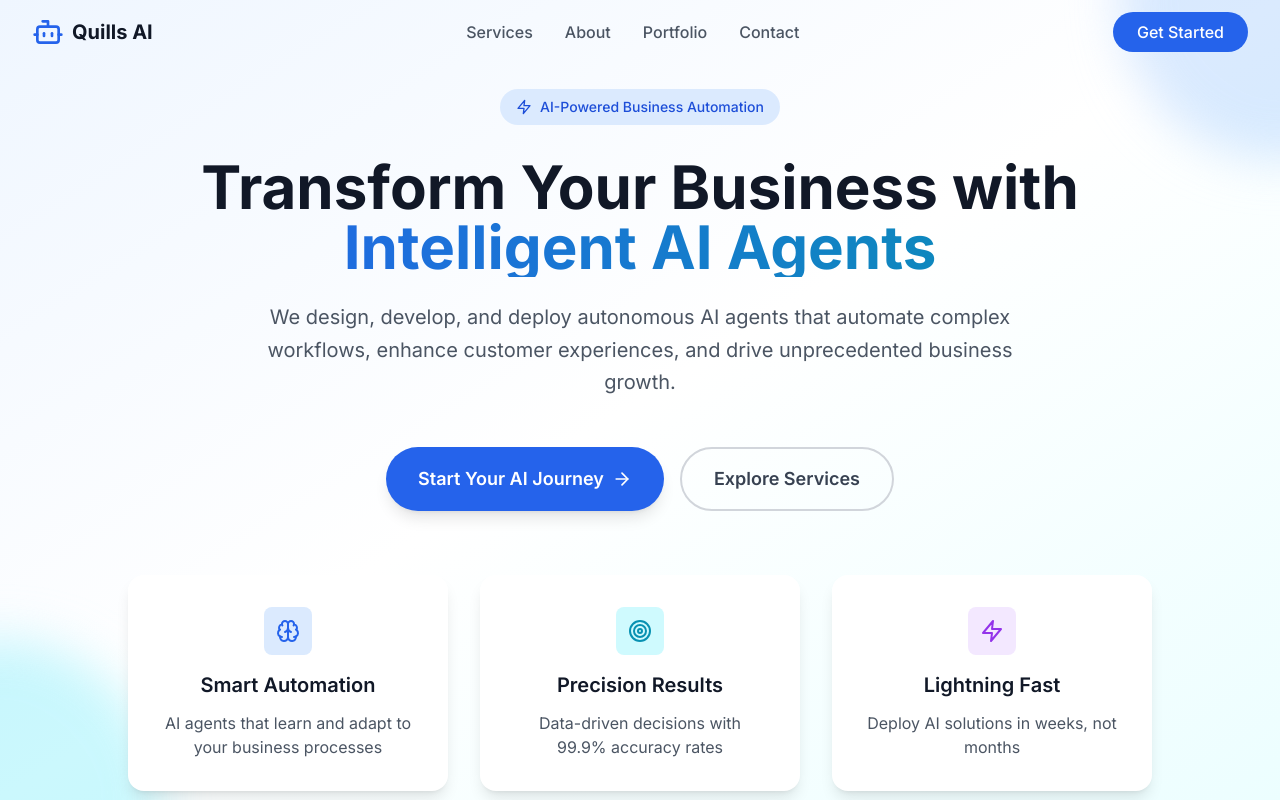
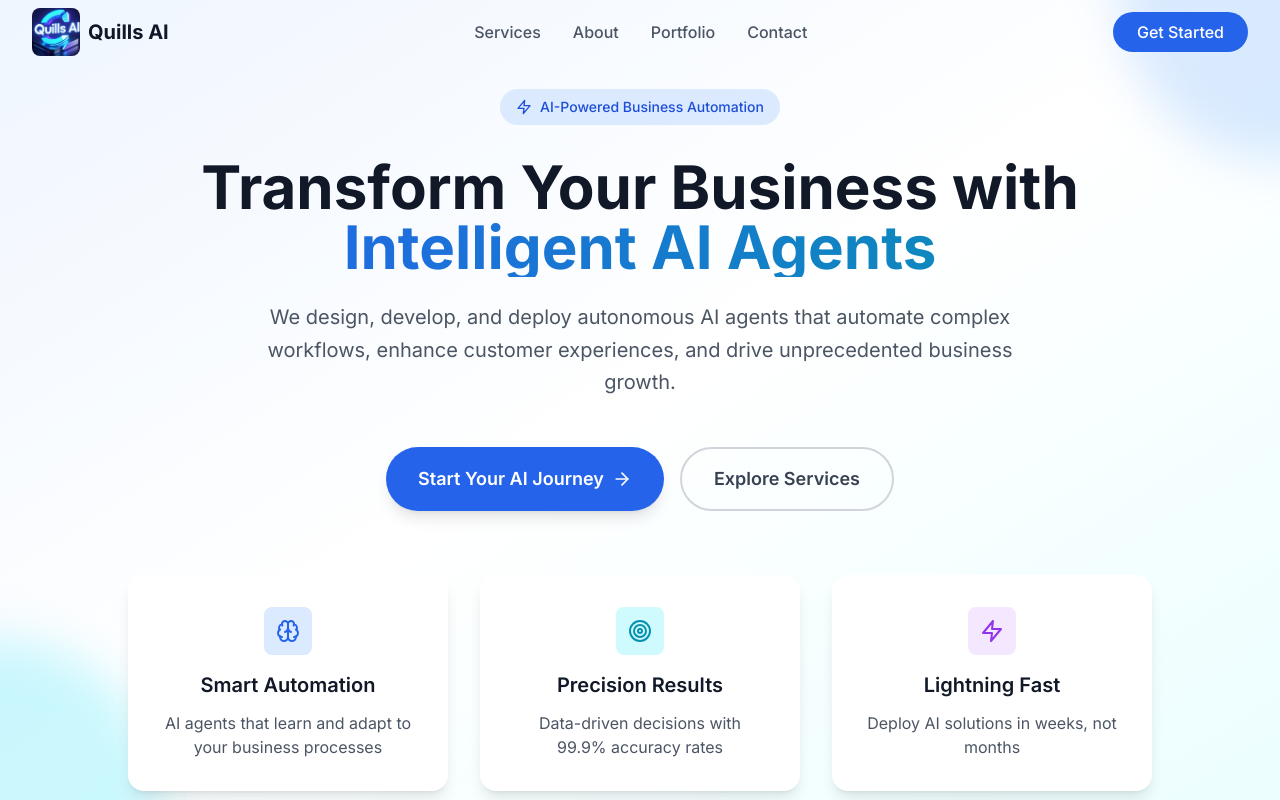
Before and after one commit to sudoarchie/quillsstrok.ai, a React (Vite) app: page / in a window 1280 px wide. Shown: the top 800 px of the page. Built offline with nearby package versions, Linux system fonts and the light colour scheme.

Commit message:
logo change

```diff
--- a/src/components/Header.tsx
+++ b/src/components/Header.tsx
@@ -1,5 +1,5 @@
 import React, { useState, useEffect } from 'react';
-import { Menu, X, Bot } from 'lucide-react';
+import { Menu, X } from 'lucide-react';
 
 const Header: React.FC = () => {
   const [isMenuOpen, setIsMenuOpen] = useState(false);
@@ -22,13 +22,12 @@ const Header: React.FC = () => {
   };
 
   return (
-    <header className={`fixed top-0 left-0 right-0 z-50 transition-all duration-300 ${
-      isScrolled ? 'bg-white/90 backdrop-blur-md shadow-sm' : 'bg-transparent'
-    }`}>
+    <header className={`fixed top-0 left-0 right-0 z-50 transition-all duration-300 ${isScrolled ? 'bg-white/90 backdrop-blur-md shadow-sm' : 'bg-transparent'
+      }`}>
       <div className="max-w-7xl mx-auto px-4 sm:px-6 lg:px-8">
         <div className="flex items-center justify-between h-16">
           <div className="flex items-center space-x-2">
-            <Bot className="h-8 w-8 text-blue-600" />
+            <img src='../../public/d52a60b1-ab55-4bb7-a4c6-1bb9e1b5581e.jpeg' className="h-12 w-12 rounded-lg text-blue-600" />
             <span className="text-xl font-bold text-gray-900">Quills AI</span>
           </div>
 
```
Also changed, not shown: public/d52a60b1-ab55-4bb7-a4c6-1bb9e1b5581e.jpeg (added).
